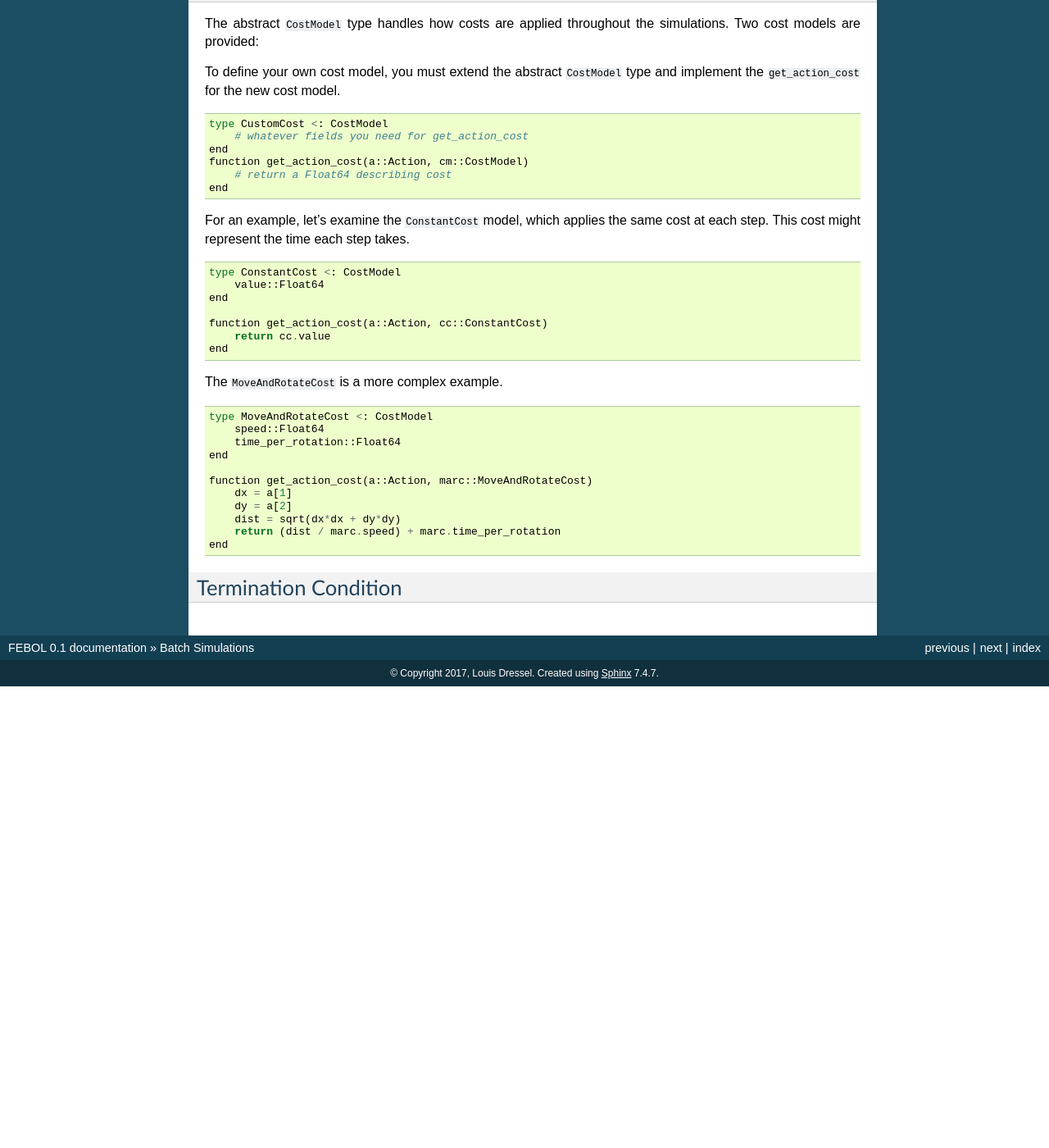
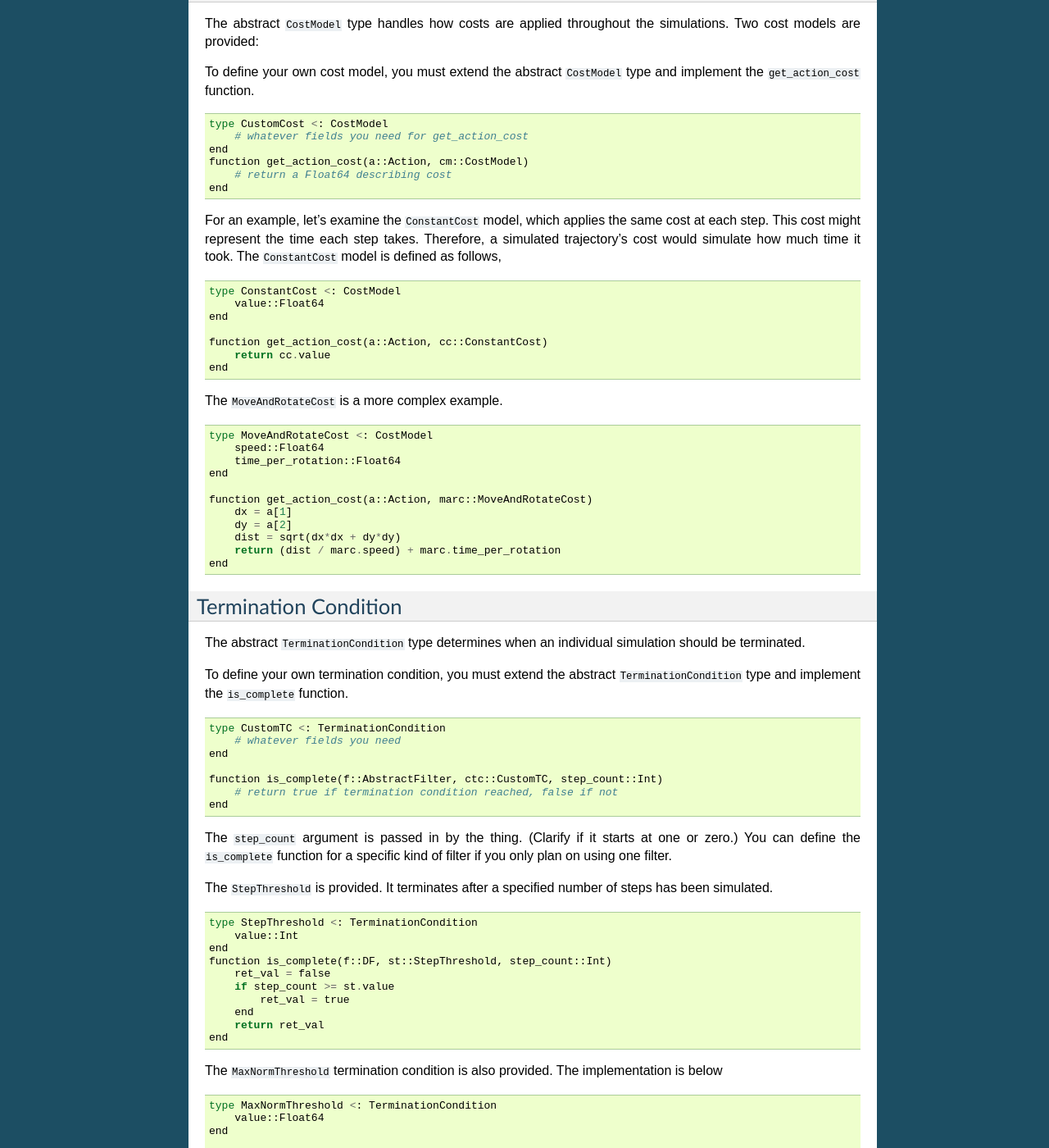
Before and after one commit to cdrckrgt/FEBOL.jl, a Sphinx documentation site: the page built from docs/batchsim.rst, in a window 1280 px wide and 1400 px high, scrolled down 569 px. Shown: the whole window at 82% size. Built offline with Sphinx 7.4.7, drawn with Linux system fonts in a browser that asks for light colours; before the commit the page ends 1406 px from its top, so only the background shows below that; some of the changed text lies outside the part shown.

Commit message:
improving batchsim documentation

```diff
--- a/docs/batchsim.rst
+++ b/docs/batchsim.rst
@@ -33,7 +33,7 @@ Cost Model
 The abstract :code:`CostModel` type handles how costs are applied throughout the simulations.
 Two cost models are provided:
 
-To define your own cost model, you must extend the abstract :code:`CostModel` type and implement the :code:`get_action_cost` for the new cost model.
+To define your own cost model, you must extend the abstract :code:`CostModel` type and implement the :code:`get_action_cost` function.
 ::
 
     type CustomCost <: CostModel
@@ -45,6 +45,8 @@ To define your own cost model, you must extend the abstract :code:`CostModel` ty
 
 For an example, let's examine the :code:`ConstantCost` model, which applies the same cost at each step.
 This cost might represent the time each step takes.
+Therefore, a simulated trajectory's cost would simulate how much time it took.
+The :code:`ConstantCost` model is defined as follows,
 ::
 
     type ConstantCost <: CostModel
@@ -73,3 +75,51 @@ The :code:`MoveAndRotateCost` is a more complex example.
 
 Termination Condition
 =======================
+The abstract :code:`TerminationCondition` type determines when an individual simulation should be terminated.
+
+
+To define your own termination condition, you must extend the abstract :code:`TerminationCondition` type and implement the :code:`is_complete` function.
+::
+
+    type CustomTC <: TerminationCondition
+        # whatever fields you need
+    end
+
+    function is_complete(f::AbstractFilter, ctc::CustomTC, step_count::Int)
+        # return true if termination condition reached, false if not
+    end
+
+The :code:`step_count` argument is passed in by the thing.
+(Clarify if it starts at one or zero.)
+You can define the :code:`is_complete` function for a specific kind of filter if you only plan on using one filter.
+
+The :code:`StepThreshold` is provided.
+It terminates after a specified number of steps has been simulated.
+::
+
+    type StepThreshold <: TerminationCondition
+        value::Int
+    end
+    function is_complete(f::DF, st::StepThreshold, step_count::Int)
+        ret_val = false
+        if step_count >= st.value
+            ret_val = true
+        end
+        return ret_val
+    end
+
+The :code:`MaxNormThreshold` termination condition is also provided.
+The implementation is below
+::
+
+    type MaxNormThreshold <: TerminationCondition
+        value::Float64
+    end
+
+    function is_complete(f::DF, mnt::MaxNormThreshold, ::Int)
+        ret_val = false
+        if maximum(f.b) > mnt.value
+            ret_val = true
+        end
+        return ret_val
+    end
```
